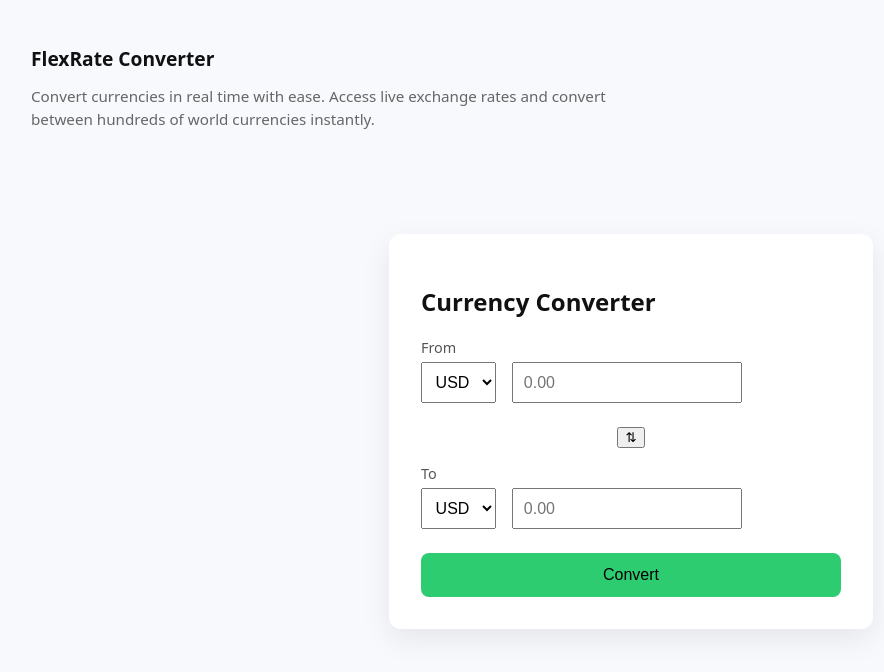
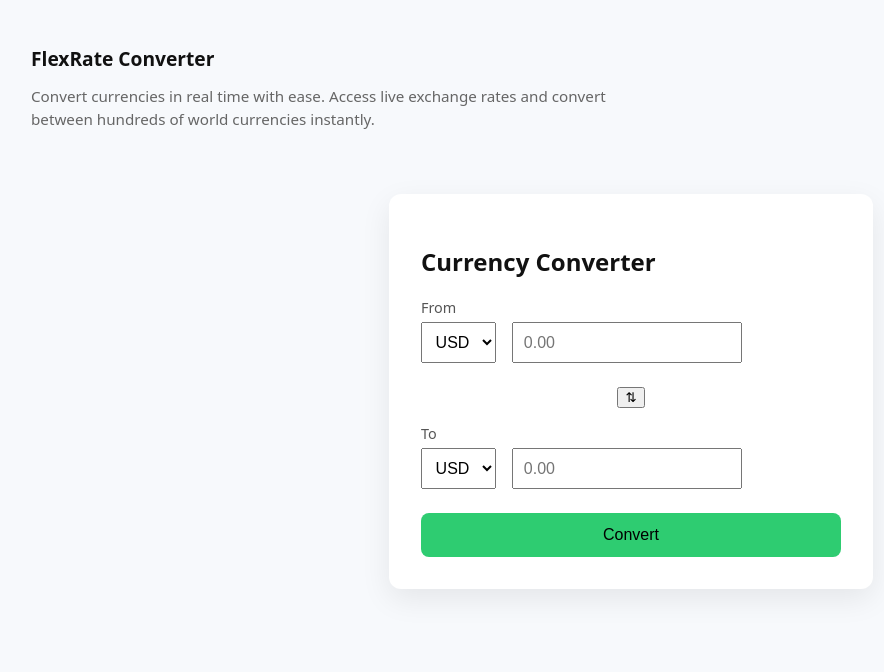
Before and after one commit to Flexiea/flexrate-converter, a React (Vite) app in the folder flexrate-currency-converter/: page / in a window 1280 px wide. Shown: the top 672 px of the page, without its empty margins (9-893 px from the left). Built offline with nearby package versions, Linux system fonts and the light colour scheme.

Commit message:
style: reduce spacing between header and converter card

```diff
--- a/flexrate-currency-converter/src/index.css
+++ b/flexrate-currency-converter/src/index.css
@@ -16,7 +16,7 @@ body {
 main {
   display: flex;
   justify-content: center;
-  margin-top: 4rem;
+  margin-top: 1.5rem;
 }
 
 .converter-card {
```
